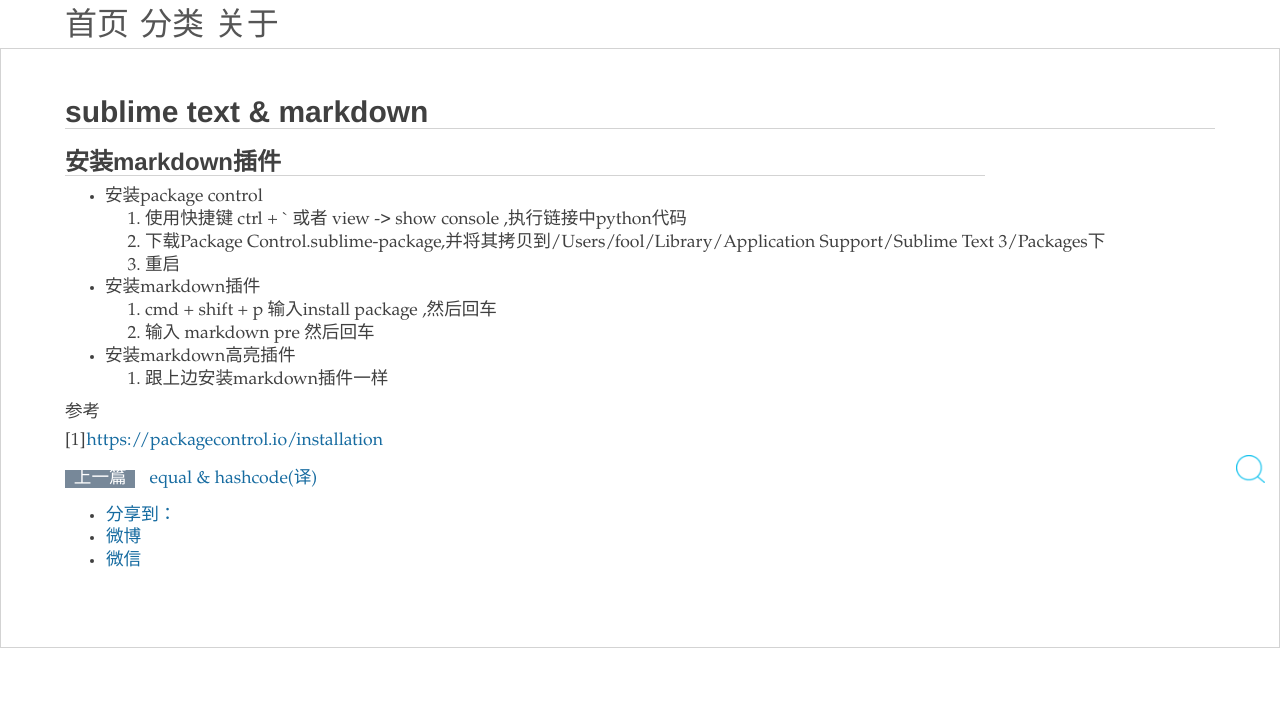
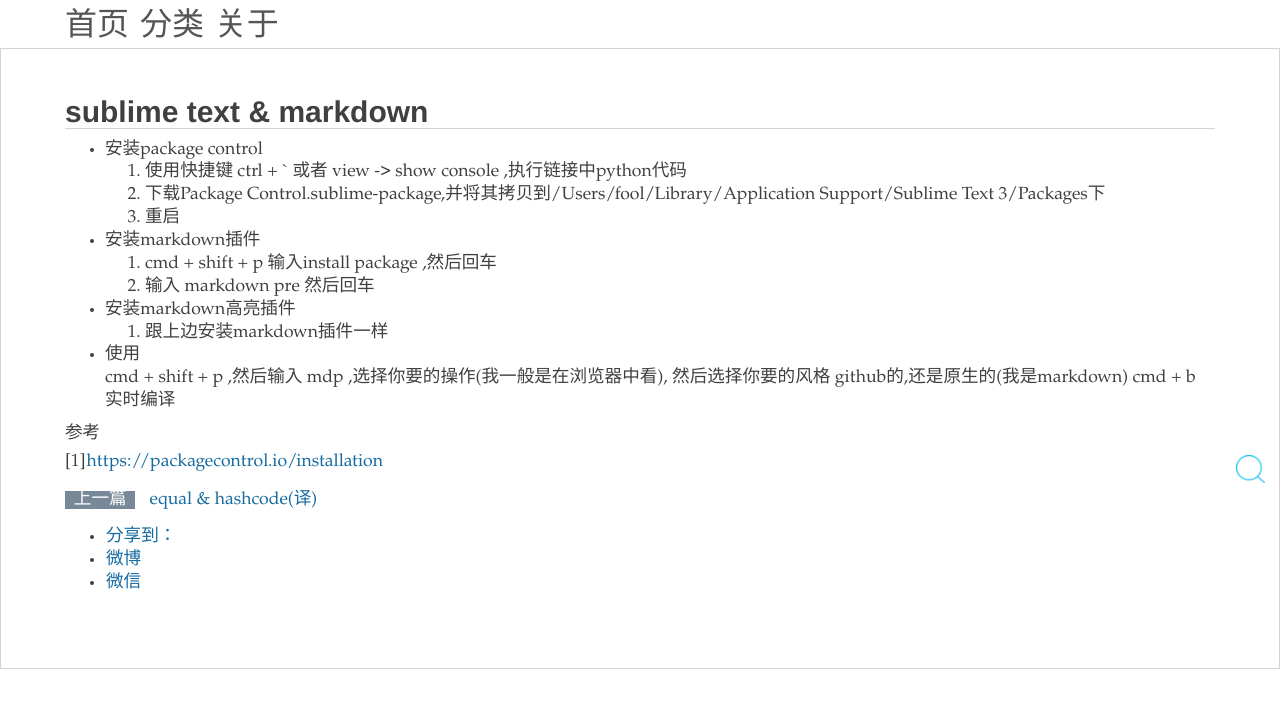
Before and after one commit to zy123a/lcj1992.github.com, a Jekyll site: the page built from _posts/tool/2016-03-11-sublime.md, in a window 1280 px wide. Shown: the top 708 px of the page. Built offline with Jekyll 4.4.1, drawn with Linux system fonts in a browser that asks for light colours; nearby versions of some CDN libraries; comment, search, counter and statistics services are not loaded.

Commit message:
markdown  sublime

```diff
--- a/_posts/tool/2016-03-11-sublime.md
+++ b/_posts/tool/2016-03-11-sublime.md
@@ -4,8 +4,6 @@
 categories: tool
 tags: sublime
 ---
-
-### 安装markdown插件
 
 *  安装package control
     1.  使用快捷键 ctrl + \` 或者 view -\> show console ,执行链接中python代码
@@ -16,6 +14,10 @@
     2.  输入 markdown pre 然后回车
 *   安装markdown高亮插件
     1.  跟上边安装markdown插件一样
+*   使用
+    cmd + shift + p ,然后输入 mdp ,选择你要的操作(我一般是在浏览器中看), 然后选择你要的风格 github的,还是原生的(我是markdown)
+    cmd + b 实时编译
+
 
 参考
 
```
